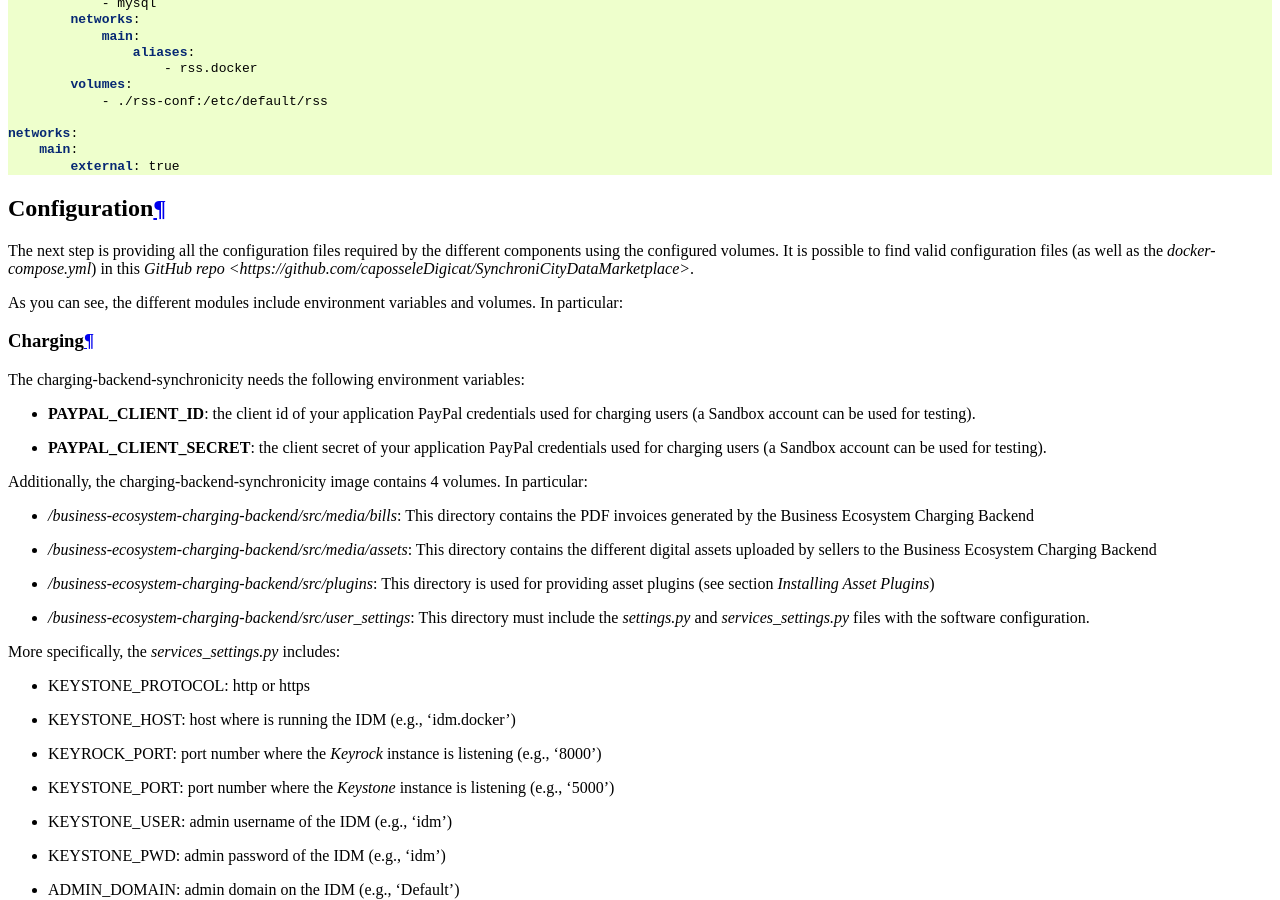
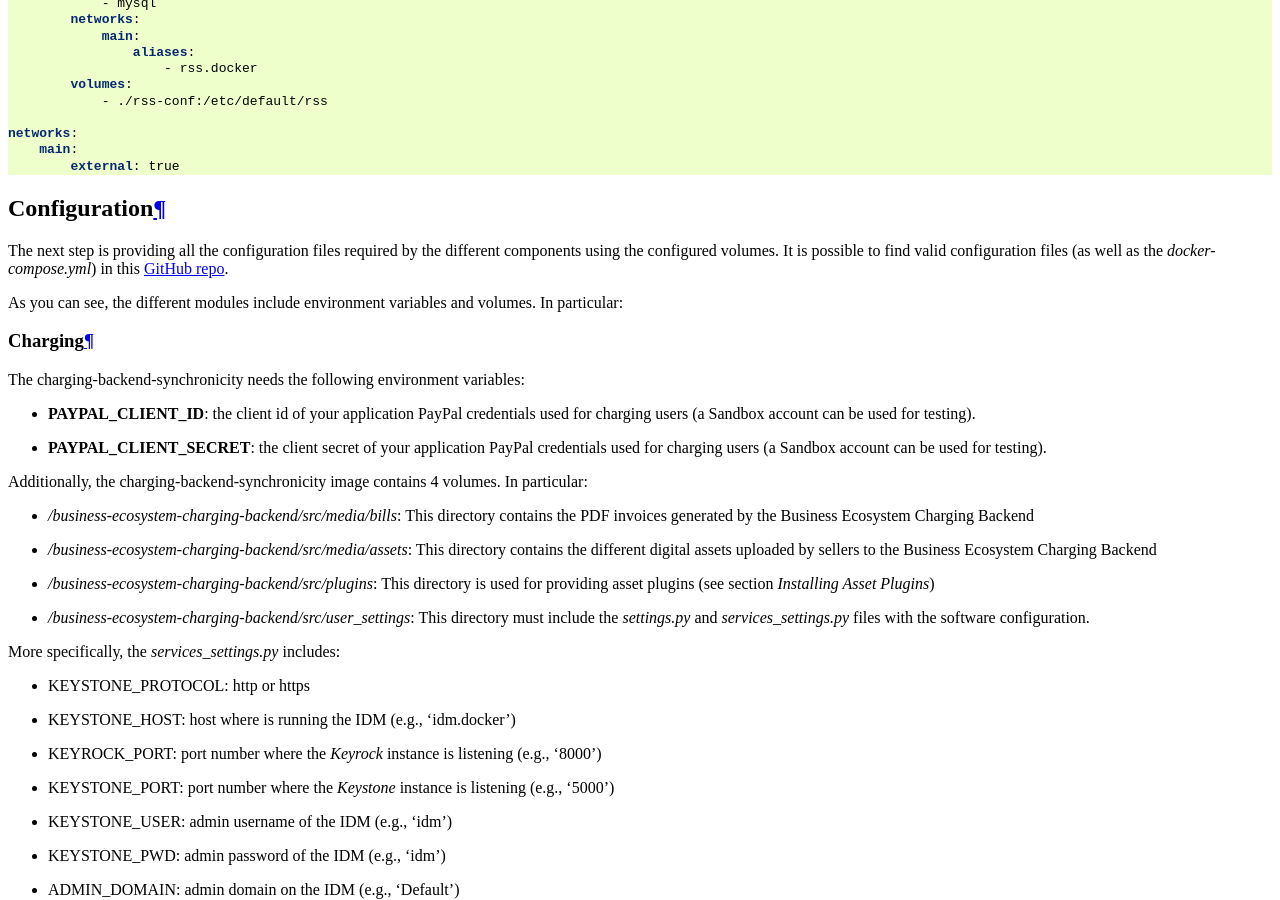
Before and after one commit to capossele/SynchroniCityDataMarketplace, a Sphinx documentation site: the page built from doc/installation-administration-guide.rst, in a window 1280 px wide and 900 px high, scrolled down 3356 px. Built offline with Sphinx 7.4.7 and the Read the Docs theme 2.0.0, drawn with Linux system fonts in a browser that asks for light colours; comment, search, counter and statistics services are not loaded; some of the changed text lies outside the part shown.

Commit message:
doc updated

```diff
--- a/doc/installation-administration-guide.rst
+++ b/doc/installation-administration-guide.rst
@@ -49,7 +49,6 @@ There you have to use the following info for registering the app:
     * Callback URL: URL to be called in the OAuth process. [http]|https://host:port/auth/fiware/callback
 
 You must also create a new role called 'seller' and assign this role to the user authorized to be seller (data provider) in the marketplace.
-
 
 Deploying the SynchroniCity IoT Data Marketplace
 =====================================
@@ -184,7 +183,7 @@ Configuration
 -------------
 
 The next step is providing all the configuration files required by the different components using the configured volumes.
-It is possible to find valid configuration files (as well as the *docker-compose.yml*) in this `GitHub repo <https://github.com/caposseleDigicat/SynchroniCityDataMarketplace>`.
+It is possible to find valid configuration files (as well as the *docker-compose.yml*) in this `GitHub repo <https://github.com/caposseleDigicat/SynchroniCityDataMarketplace>`__.
 
 As you can see, the different modules include environment variables and volumes. In particular:
 
@@ -269,7 +268,7 @@ a plugin based solution, where all the characteristics of a data source type are
 in the SynchroniCity IoT Data Marketplace.
 
 As you may know, the SynchroniCity IoT Data Marketplace is able to sell NGSI compliant data sources. To support this functionality,
-it must be installed the Orion Query plugin (also included in this `GitHub repo <https://github.com/caposseleDigicat/SynchroniCityDataMarketplace>`)
+it must be installed the Orion Query plugin (also included in this `GitHub repo <https://github.com/caposseleDigicat/SynchroniCityDataMarketplace>`__)
 as follows ::
 
 1) Copy the plugin file into the host directory of the volume */business-ecosystem-charging-backend/src/plugins*
```
